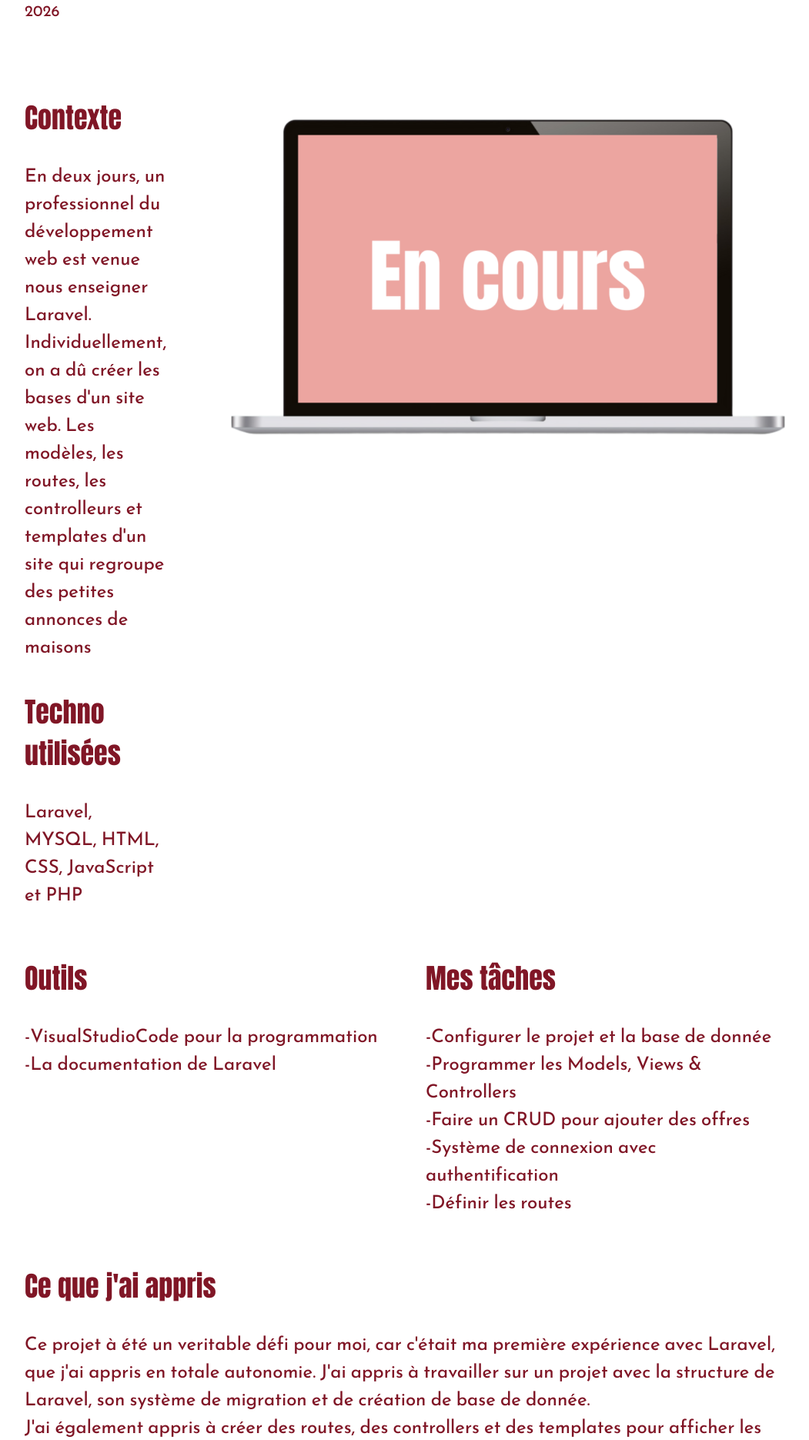
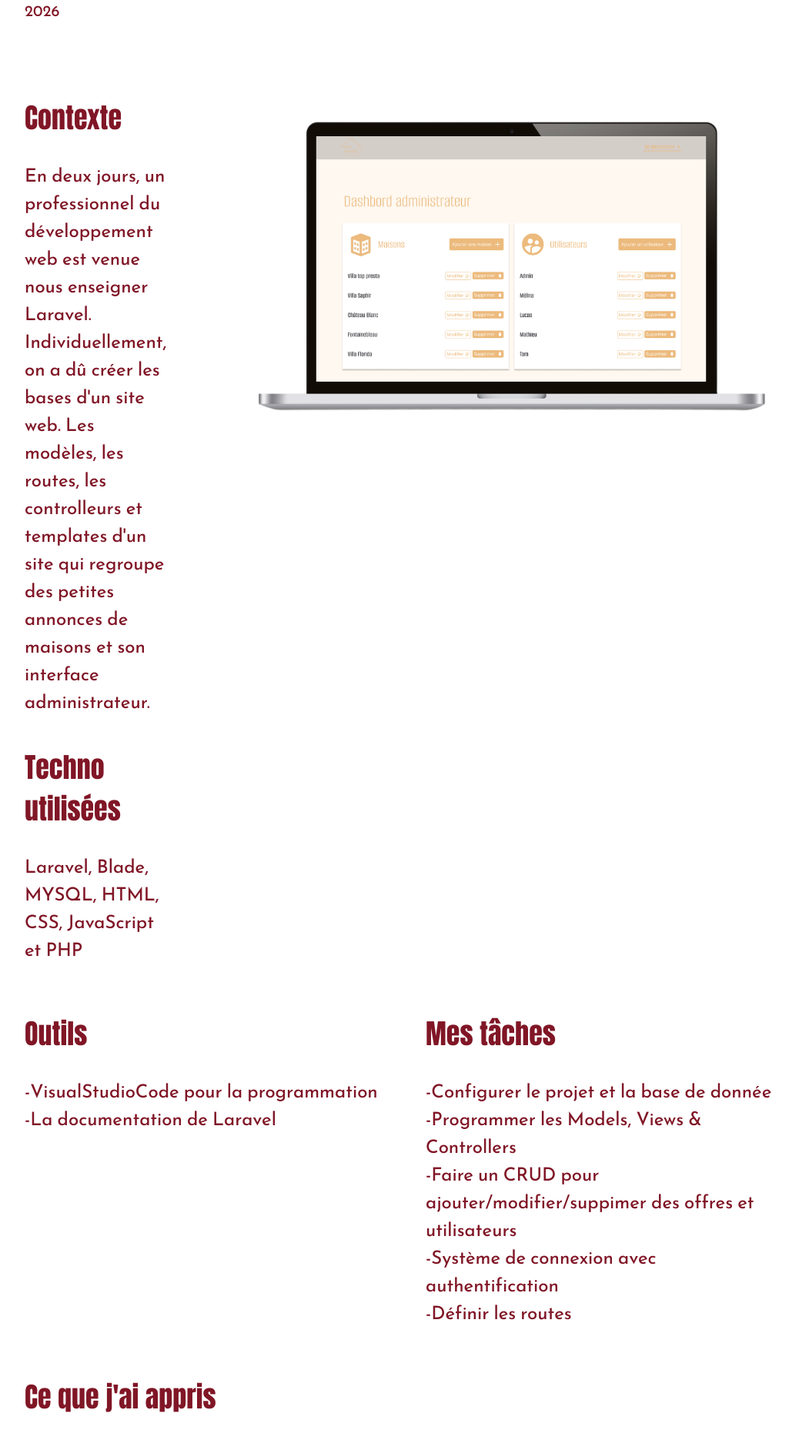
Before and after one commit to Melina38/Portfolio-Bascol-Melina, a PHP site: page /laravel.php in a window 1280 px wide. Shown: the part 546-2417 px from the top of the page at 77% size, without its empty margins (112-1163 px from the left). Run offline with PHP 8.4, Linux system fonts and the light colour scheme.

Commit message:
UPDATE projet laravel & ADD image

```diff
--- a/components/mes-projets-section.php
+++ b/components/mes-projets-section.php
@@ -10,13 +10,14 @@
             <button class="filter-btn" data-filter="enCours" onclick="filterCards('enCours')">En cours</button>
         </div>
         <div class="cards">
+
+            <a href="carre-maison.php" class="card card-9 " data-year="enCours">
+                <h4>Alternance d'un an chez Carré Maison</h4>
+                <p>#DevWeb #Shopify #Liquid #HTML&CSS <br>#UX/UIdesigner #Communication</p>
+            </a>
             <a href="stage.php" class="card card-8 " data-year="2025">
                 <h4>Stage de 3 mois chez GIMS Immobilier</h4>
                 <p>#DevWeb #TypeScript #Docker #Directus <br>#UX/UIdesigner #Communication</p>
-            </a>
-            <a href="carre-maison.php" class="card card-9 " data-year="enCours">
-                <h4>Alternance d'un an chez Carré Maison</h4>
-                <p>#DevWeb #Shopify #Liquid #HTML&CSS <br>#UX/UIdesigner #Communication</p>
             </a>
             <a href="semaine_web.php" class="card card-2  " data-year="2025">
                 <h4>Conception d'un site vitrine sous wordpress
--- a/css/accueil.css
+++ b/css/accueil.css
@@ -182,8 +182,7 @@
     background-size: contain;
 }
 .card-10 {
-    background-image: url('../img/pc_enCours.png');
-    background-position: center;
+    background-image: url('../img/prestige-immobilier.png');
     background-size: contain;
 }
 .card-11 {
--- a/laravel.php
+++ b/laravel.php
@@ -20,18 +20,18 @@
                     <h3 class="sous-titre">Contexte</h3>
                     <h4>
                         En deux jours, un professionnel du développement web est venue nous enseigner Laravel. <br>
-                        Individuellement, on a dû créer les bases d'un site web. Les modèles, les routes, les controlleurs et templates d'un site qui regroupe des petites annonces de maisons <br>
+                        Individuellement, on a dû créer les bases d'un site web. Les modèles, les routes, les controlleurs et templates d'un site qui regroupe des petites annonces de maisons et son interface administrateur. <br>
                     </h4>
 
                     <h3 class="sous-titre">Techno utilisées</h3>
                         <h4>
-                            Laravel, MYSQL, HTML, CSS, JavaScript et PHP
+                            Laravel, Blade, MYSQL, HTML, CSS, JavaScript et PHP
 
                         </h4>
 
                 </div>
                 <div class="image-div">
-                    <img src="./img/pc_enCours.png" alt="écran de pc">
+                    <img src="./img/pc_laravel.png" alt="écran de pc">
 
 
 
@@ -53,7 +53,7 @@
                         <h4>
                             -Configurer le projet et la base de donnée<br>
                             -Programmer les Models, Views & Controllers<br>
-                            -Faire un CRUD pour ajouter des offres<br>
+                            -Faire un CRUD pour ajouter/modifier/suppimer des offres et utilisateurs<br>
                             -Système de connexion avec authentification<br>
                             -Définir les routes
 
--- a/stage.php
+++ b/stage.php
@@ -19,7 +19,7 @@
                 <div class="categorie-div">
                     <h3 class="sous-titre">Contexte</h3>
                     <h4>
-                        Je suis actuellement en deuxième année de <strong>BUT MMI</strong> , <strong>parcours Développement Web
+                        Durant ma deuxième année de <strong>BUT MMI</strong> , <strong>parcours Développement Web
                             et Dispositifs Interactifs</strong> . <br>
                          Dans le cadre de ma formation, j'ai l'opportunité de <strong>réaliser un stage</strong> en
                          entreprise pour mettre en <strong>pratique les compétences acquises</strong> au cours de ces deux
```
Also changed, not shown: img/pc_laravel.png (added), img/prestige-immobilier.png (added).
